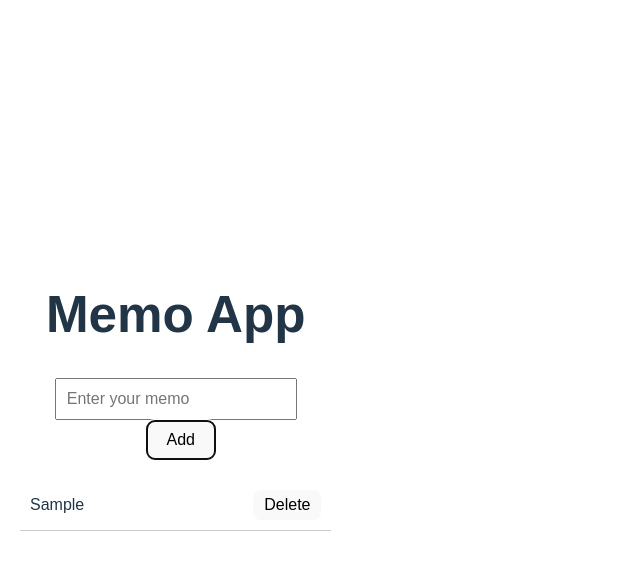
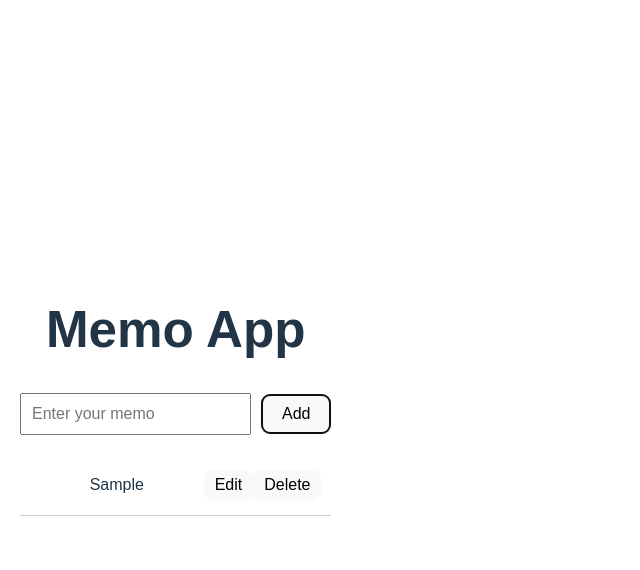
Before and after one commit to Casiss/memo-app, a React (Vite) app: page / in a window 1280 px wide. Both pictures are taken after typing "Sample" into the empty fields and a click on the button "Add". Shown: the top 570 px of the page, without its empty margins (0-640 px from the left). Built offline with nearby package versions, Linux system fonts and the light colour scheme.

Commit message:
メモの編集機能を追加

```diff
--- a/src/App.tsx
+++ b/src/App.tsx
@@ -23,11 +23,17 @@ function App() {
     saveMemos(updatedMemos);
   };
 
+  const editMemo = (index: number, updatedMemo: string) => {
+    const updatedMemos = memos.map((memo, i) => (i === index ? updatedMemo : memo));
+    setMemos(updatedMemos);
+    saveMemos(updatedMemos);
+  };
+
   return (
     <div className="App">
       <h1>Memo App</h1>
       <MemoInput onAddMemo={addMemo} />
-      <MemoList memos={memos} onDeleteMemo={deleteMemo} />
+      <MemoList memos={memos} onDeleteMemo={deleteMemo} onEditMemo={editMemo} />
     </div>
   );
 }
--- a/src/components/MemoList.tsx
+++ b/src/components/MemoList.tsx
@@ -1,17 +1,54 @@
-import React from 'react';
+import React, { useState } from 'react';
 
 interface MemoListProps {
   memos: string[];
   onDeleteMemo: (index: number) => void;
+  onEditMemo: (index: number, updatedMemo: string) => void;
 }
 
-const MemoList: React.FC<MemoListProps> = ({ memos, onDeleteMemo }) => {
+const MemoList: React.FC<MemoListProps> = ({ memos, onDeleteMemo, onEditMemo }) => {
+  const [editingIndex, setEditingIndex] = useState<number | null>(null);
+  const [editingValue, setEditingValue] = useState<string>('');
+
+  const startEditing = (index: number) => {
+    setEditingIndex(index);
+    setEditingValue(memos[index]);
+  };
+
+  const saveEditing = () => {
+    if (editingIndex !== null && editingValue.trim()) {
+      onEditMemo(editingIndex, editingValue);
+      setEditingIndex(null);
+      setEditingValue('');
+    }
+  };
+
+  const cancelEditing = () => {
+    setEditingIndex(null);
+    setEditingValue('');
+  };
+
   return (
     <ul className="memo-list">
       {memos.map((memo, index) => (
         <li key={index} className="memo-item">
-          <span>{memo}</span>
-          <button onClick={() => onDeleteMemo(index)}>Delete</button>
+          {editingIndex === index ? (
+            <>
+              <input
+                type="text"
+                value={editingValue}
+                onChange={(e) => setEditingValue(e.target.value)}
+              />
+              <button onClick={saveEditing}>Save</button>
+              <button onClick={cancelEditing}>Cancel</button>
+            </>
+          ) : (
+            <>
+              <span>{memo}</span>
+              <button onClick={() => startEditing(index)}>Edit</button>
+              <button onClick={() => onDeleteMemo(index)}>Delete</button>
+            </>
+          )}
         </li>
       ))}
     </ul>
--- a/src/styles/App.css
+++ b/src/styles/App.css
@@ -5,6 +5,9 @@
 }
 
 .memo-input {
+  display: flex; /* 入力フィールドとボタンを横並びに配置 */
+  justify-content: center; /* 中央揃え */
+  align-items: center; /* 縦方向の整列を中央に */
   margin-bottom: 20px;
 }
 
@@ -12,14 +15,15 @@
   padding: 10px;
   font-size: 16px;
   width: 70%;
+  margin-right: 10px; /* ボタンとの間隔を調整 */
 }
 
 .memo-input button {
   padding: 10px 20px;
   font-size: 16px;
-    margin-left: 10px;
   cursor: pointer;
 }
+
 
   .memo-list {
     list-style: none;
@@ -28,13 +32,30 @@
 
   .memo-item {
     display: flex;
+    align-items: center; /* 縦方向の整列を中央に */
     justify-content: space-between;
-    align-items: center;
     padding: 10px;
     border-bottom: 1px solid #ccc;
   }
 
+  .memo-item > span {
+    flex: 1; /* メモ内容を残りのスペースに広げる */
+  }
+
+  .memo-item > div {
+    display: flex;
+    flex-direction: column; /* ボタンを縦方向に並べる */
+    margin-left: 10px;
+  }
+
+  .memo-item input {
+    flex: 1;
+    margin-right: 10px;
+    padding: 5px;
+  }
+
   .memo-item button {
     padding: 5px 10px;
+    margin: 5px 0; /* ボタン間の縦方向のスペース */
     cursor: pointer;
   }
```
Lines whose indentation alone changed are shown as unchanged.
